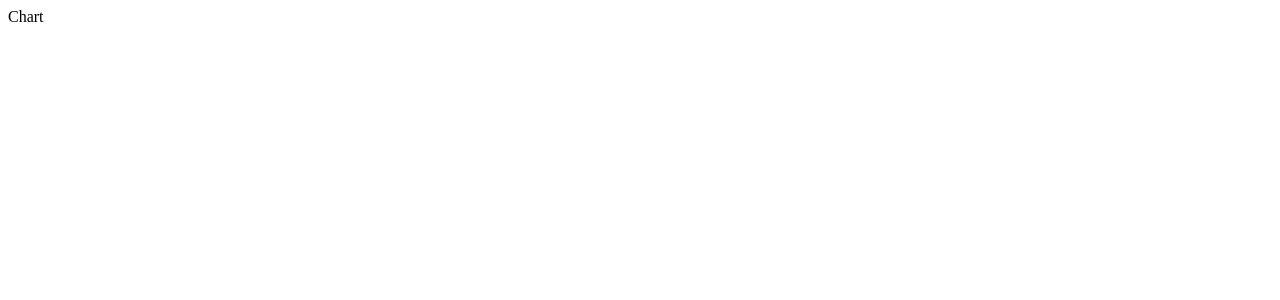
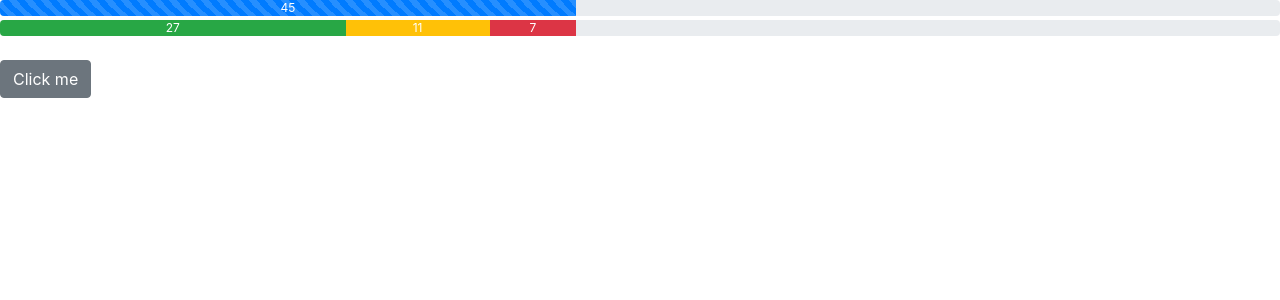
Before and after one commit to stefanomacconi/trax-charts, a Vue app: page / in a window 1280 px wide. Shown: the top 300 px of the page. Built offline with nearby package versions, Linux system fonts and the light colour scheme.

Commit message:
setup bootstrap

```diff
--- a/package.json
+++ b/package.json
@@ -8,6 +8,10 @@
     "lint": "vue-cli-service lint"
   },
   "dependencies": {
+    "bootstrap": "^4.2.1",
+    "bootstrap-vue": "^2.0.0-rc.11",
+    "jquery": "^3.3.1",
+    "popper.js": "^1.14.7",
     "vue": "^2.5.22"
   },
   "devDependencies": {
@@ -15,8 +19,10 @@
     "@vue/cli-plugin-eslint": "^3.4.0",
     "@vue/cli-service": "^3.4.0",
     "babel-eslint": "^10.0.1",
+    "css-loader": "^2.1.0",
     "eslint": "^5.8.0",
     "eslint-plugin-vue": "^5.0.0",
+    "style-loader": "^0.23.1",
     "vue-template-compiler": "^2.5.21"
   },
   "eslintConfig": {
--- a/src/components/Chart.vue
+++ b/src/components/Chart.vue
@@ -1,10 +1,29 @@
 <template>
   <div>
-    Chart
+    <b-progress :value="counter" :max="max" show-progress animated></b-progress>
+    <b-progress class="mt-1" :max="max" show-value>
+      <b-progress-bar :value="counter*(6/10)" variant="success"></b-progress-bar>
+      <b-progress-bar :value="counter*(2.5/10)" variant="warning"></b-progress-bar>
+      <b-progress-bar :value="counter*(1.5/10)" variant="danger"></b-progress-bar>
+    </b-progress>
+    <b-btn class="mt-4" @click="clicked">Click me</b-btn>
   </div>
 </template>
 
 <script>
 export default {
+  data () {
+    return {
+      counter: 45,
+      max: 100
+    }
+  },
+  methods: {
+    clicked () {
+      this.counter = Math.random() * this.max
+      // eslint-disable-next-line
+      console.log('Change progress to ' + Math.round(this.counter * 100) / 100)
+    }
+  }
 }
 </script>
--- a/src/main.js
+++ b/src/main.js
@@ -1,7 +1,11 @@
+import 'bootstrap/dist/css/bootstrap.css'
+import 'bootstrap-vue/dist/bootstrap-vue.css'
+
 import Vue from 'vue'
+import BootstrapVue from 'bootstrap-vue'
 import App from './App.vue'
 
-Vue.config.productionTip = false
+Vue.use(BootstrapVue);
 
 new Vue({
   render: h => h(App),
```
Also changed, not shown: vue.config.js (added), 2 other files (tests, documents, lock files or other folders).
